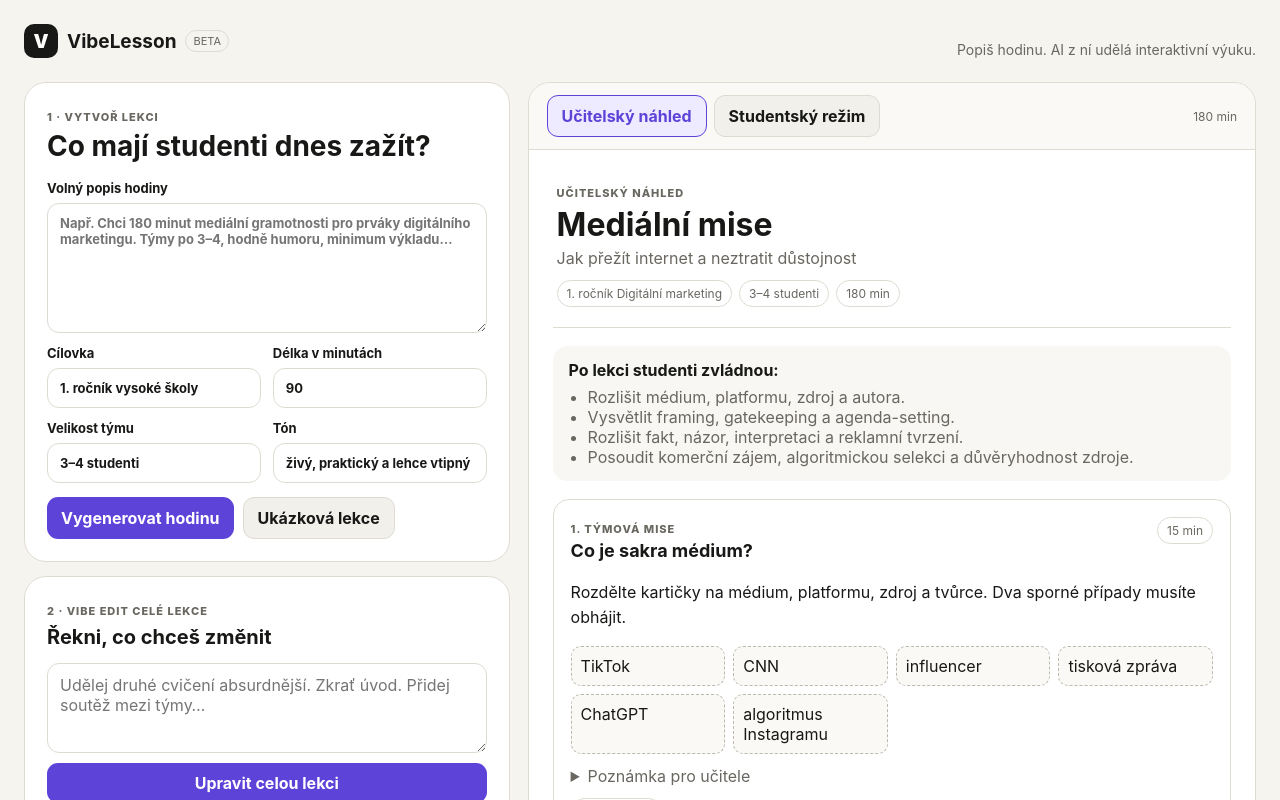
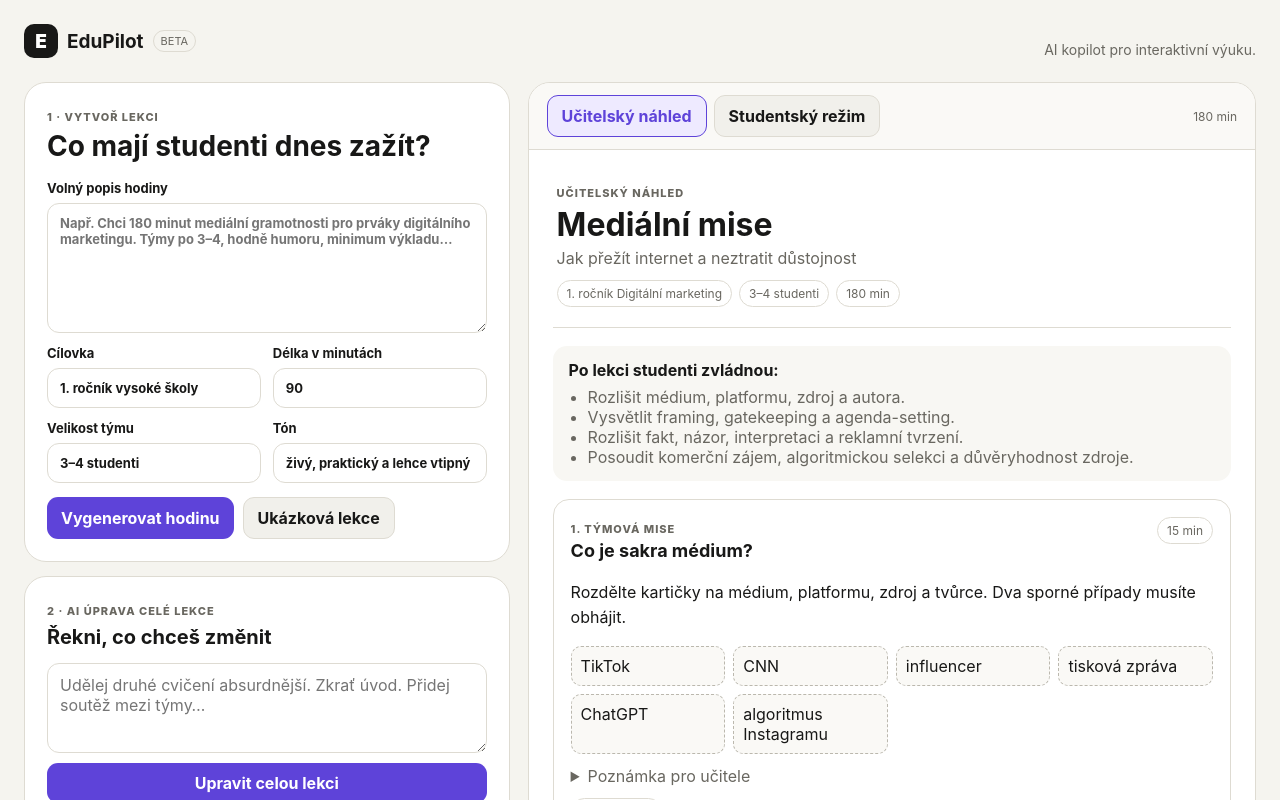
Before and after one commit to vaclavloubek/vibelesson, a Next.js app: page / in a window 1280 px wide. Both pictures are taken after a click on the button "Ukázková lekce". Shown: the top 800 px of the page. Built offline with nearby package versions, Linux system fonts and the light colour scheme.

Commit message:
Rename EduPilot UI and copy

```diff
--- a/app/page.tsx
+++ b/app/page.tsx
@@ -69,8 +69,8 @@ export default function Home() {
   return (
     <main className="shell">
       <header className="brand">
-        <div><span className="brand-mark">V</span><strong>VibeLesson</strong><span className="beta">BETA</span></div>
-        <p>Popiš hodinu. AI z ní udělá interaktivní výuku.</p>
+        <div><span className="brand-mark">E</span><strong>EduPilot</strong><span className="beta">BETA</span></div>
+        <p>AI kopilot pro interaktivní výuku.</p>
       </header>
 
       <div className="workspace">
@@ -91,8 +91,8 @@ export default function Home() {
           </div>
 
           {lesson ? <>
-            <div className="panel vibe-editor"><span className="eyebrow">2 · Vibe edit celé lekce</span><h2>Řekni, co chceš změnit</h2><form onSubmit={revise}><textarea value={revision} onChange={(e) => setRevision(e.target.value)} placeholder="Udělej druhé cvičení absurdnější. Zkrať úvod. Přidej soutěž mezi týmy…" required /><button className="primary" disabled={busy}>{busy ? 'Upravuji…' : 'Upravit celou lekci'}</button></form><div className="quick-edits"><button type="button" onClick={() => setRevision('Udělej lekci zábavnější, ale ne infantilní.')}>Vtipnější</button><button type="button" onClick={() => setRevision('Přidej více týmové soutěže a jasné bodování.')}>Více soutěže</button><button type="button" onClick={() => setRevision('Omez výklad a přidej více práce studentů.')}>Méně výkladu</button></div></div>
-            <div className="panel block-editor"><span className="eyebrow">3 · Vibe edit jedné aktivity</span><h2>{selectedBlock ? selectedBlock.title : 'Klikni na aktivitu v náhledu'}</h2>{selectedBlock ? <form onSubmit={reviseSelectedBlock}><textarea value={blockRevision} onChange={(e) => setBlockRevision(e.target.value)} placeholder="Např. Udělej to o polovinu kratší, přidej černější humor a jasnější výstup týmu." required /><button className="primary" disabled={busy}>{busy ? 'Upravuji…' : 'Upravit jen tuto aktivitu'}</button></form> : <p className="muted-copy">Vybraný blok se upraví bez přegenerování zbytku hodiny.</p>}</div>
+            <div className="panel vibe-editor"><span className="eyebrow">2 · AI úprava celé lekce</span><h2>Řekni, co chceš změnit</h2><form onSubmit={revise}><textarea value={revision} onChange={(e) => setRevision(e.target.value)} placeholder="Udělej druhé cvičení absurdnější. Zkrať úvod. Přidej soutěž mezi týmy…" required /><button className="primary" disabled={busy}>{busy ? 'Upravuji…' : 'Upravit celou lekci'}</button></form><div className="quick-edits"><button type="button" onClick={() => setRevision('Udělej lekci zábavnější, ale ne infantilní.')}>Vtipnější</button><button type="button" onClick={() => setRevision('Přidej více týmové soutěže a jasné bodování.')}>Více soutěže</button><button type="button" onClick={() => setRevision('Omez výklad a přidej více práce studentů.')}>Méně výkladu</button></div></div>
+            <div className="panel block-editor"><span className="eyebrow">3 · AI úprava jedné aktivity</span><h2>{selectedBlock ? selectedBlock.title : 'Klikni na aktivitu v náhledu'}</h2>{selectedBlock ? <form onSubmit={reviseSelectedBlock}><textarea value={blockRevision} onChange={(e) => setBlockRevision(e.target.value)} placeholder="Např. Udělej to o polovinu kratší, přidej černější humor a jasnější výstup týmu." required /><button className="primary" disabled={busy}>{busy ? 'Upravuji…' : 'Upravit jen tuto aktivitu'}</button></form> : <p className="muted-copy">Vybraný blok se upraví bez přegenerování zbytku hodiny.</p>}</div>
           </> : null}
           {error ? <div className="error">{error}</div> : null}
         </section>
```
